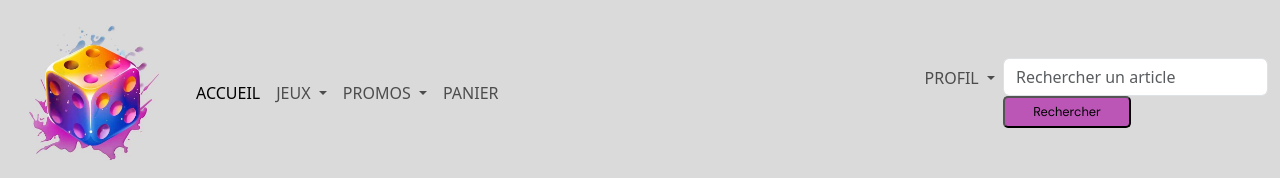
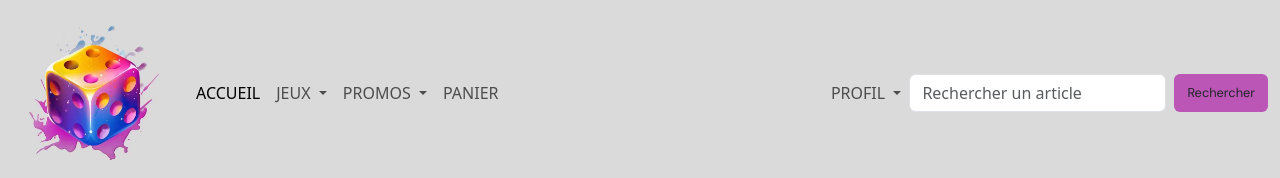
Before and after one commit to https-github-com-LN2700/projettrio-ecommerce, a plain HTML site: page index.html in a window 1280 px wide. Shown: the top 178 px of the page. Drawn offline with nearby package versions, Linux system fonts and the light colour scheme.

Commit message:
navbar fonctionnelle et responsive

```diff
--- a/index.html
+++ b/index.html
@@ -75,9 +75,10 @@
                 </ul>
               </li>
             </ul>
-            <form class="d-flex flex-sm-column" role="search">
+            </div>
+            <form class="d-flex flex-lg-row flex-sm-column" role="search">
               <input class="form-control me-2" type="search" placeholder="Rechercher un article" aria-label="Search">
-              <button class="btn2" type="submit">Rechercher</button>
+              <button class="btn" type="submit">Rechercher</button>
             </form>
           </div>
         </div>
```
